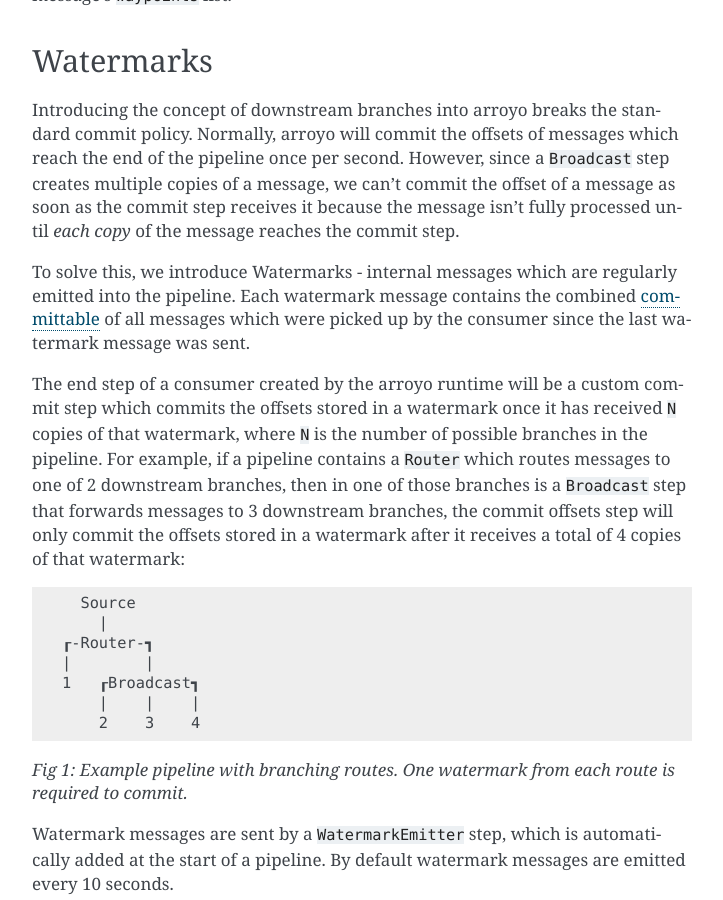
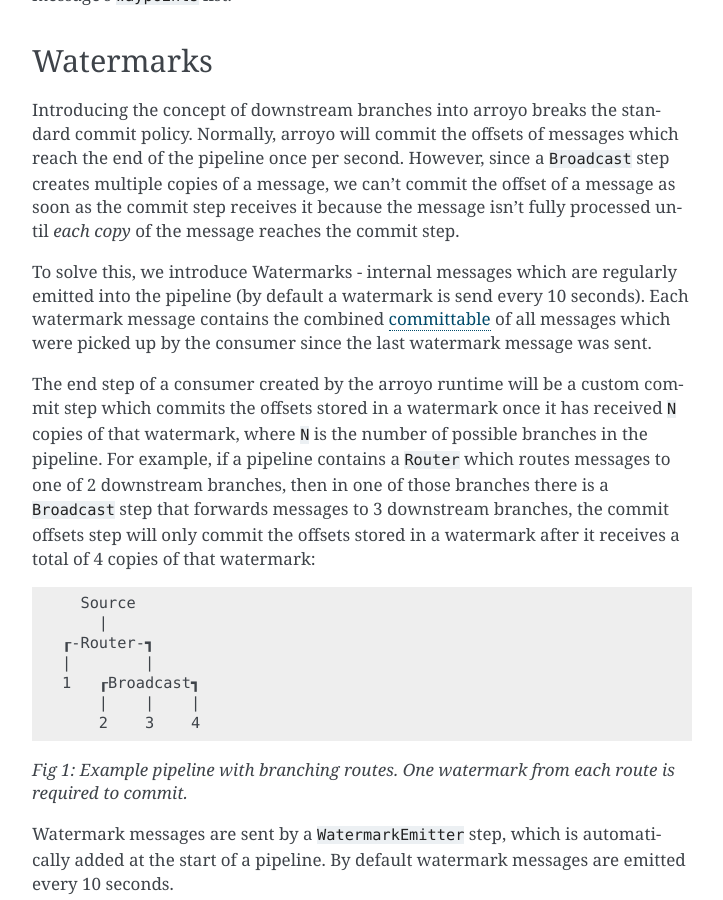
Before and after one commit to getsentry/streams, a Sphinx documentation site: the page built from sentry_streams/docs/source/runtime/arroyo.rst, in a window 1280 px wide and 900 px high, scrolled down 1101 px. Shown: the whole window, without its empty margins (388-1111 px from the left). Built offline with Sphinx 7.4.7, drawn with Linux system fonts in a browser that asks for light colours.

Commit message:
address comment

```diff
--- a/sentry_streams/docs/source/runtime/arroyo.rst
+++ b/sentry_streams/docs/source/runtime/arroyo.rst
@@ -47,7 +47,8 @@ However, since a ``Broadcast`` step creates multiple copies of a message, we can
 as soon as the commit step receives it because the message isn't fully processed until *each copy* of the message
 reaches the commit step.
 
-To solve this, we introduce Watermarks - internal messages which are regularly emitted into the pipeline.
+To solve this, we introduce Watermarks - internal messages which are regularly emitted into the pipeline (by default
+a watermark is send every 10 seconds).
 Each watermark message contains the combined `committable <https://getsentry.github.io/arroyo/strategies/index.html#arroyo.types.Message.committable>`_
 of all messages which were picked up by the consumer since the last watermark message was sent.
 
@@ -55,7 +56,7 @@ The end step of a consumer created by the arroyo runtime will be a custom commit
 stored in a watermark once it has received ``N`` copies of that watermark, where ``N`` is the number of possible
 branches in the pipeline.
 For example, if a pipeline contains a ``Router`` which routes messages to one of 2 downstream branches, then
-in one of those branches is a ``Broadcast`` step that forwards messages to 3 downstream branches, the commit
+in one of those branches there is a ``Broadcast`` step that forwards messages to 3 downstream branches, the commit
 offsets step will only commit the offsets stored in a watermark after it receives a total of 4 copies of that
 watermark::
 
```
